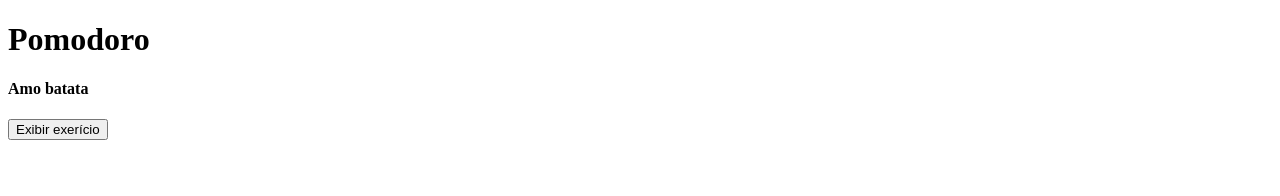
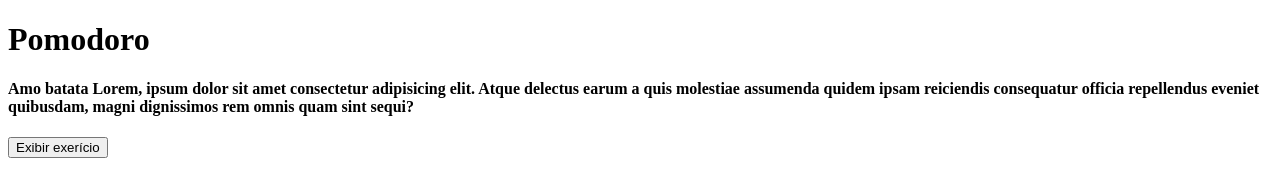
Before and after one commit to Bruno-Costa-fig/codigos-tira-duvidas, a plain HTML site: page index.html in a window 1280 px wide. Drawn offline with Linux system fonts and the light colour scheme; no server answers.

Commit message:
novo texto h4

```diff
--- a/index.html
+++ b/index.html
@@ -7,7 +7,7 @@
   </head>
   <body>
     <h1>Pomodoro</h1>
-    <h4>Amo batata</h4>
+    <h4>Amo batata Lorem, ipsum dolor sit amet consectetur adipisicing elit. Atque delectus earum a quis molestiae assumenda quidem ipsam reiciendis consequatur officia repellendus eveniet quibusdam, magni dignissimos rem omnis quam sint sequi?</h4>
     <h2 id="name_exercicio"></h2>
     <h3 id="dificuldade_exercicio"></h3>
     <p id="descricao_exercicio"></p>
```
